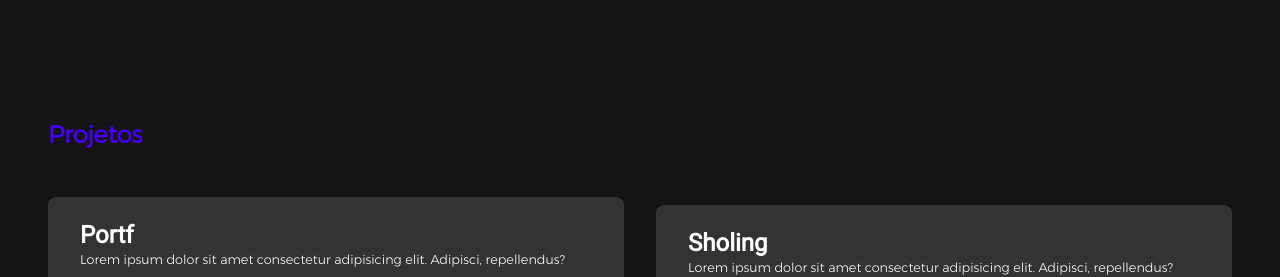
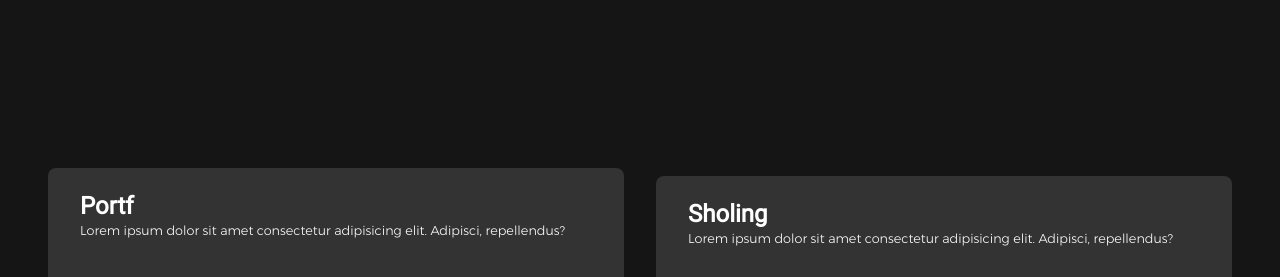
Before and after one commit to TomasManuelTM/portfolio, a plain HTML site: page index.html in a window 1280 px wide. Shown: the part 2320-2597 px from the top of the page. Drawn offline with Linux system fonts and the light colour scheme.

Commit message:
titulo push

```diff
--- a/assets/js/index.js
+++ b/assets/js/index.js
@@ -18,6 +18,8 @@ listLink.forEach(btn =>{
     btn.addEventListener('click', function(e){
         limparList();
         e.preventDefault();
+        var tag = btn.hash.replace("#", "");
+        document.title = (tag == "inicio") ? "Portfólio | Tomas Manuel" : tag.replace(tag.charAt(0), tag.charAt(0).toLocaleUpperCase())+' | Tomas Manuel';
         Js(btn.hash).scrollIntoView();
         btn.classList.add("this");
     });
--- a/assets/sass/index.sass
+++ b/assets/sass/index.sass
@@ -333,10 +333,6 @@ body
         @extend .padrao
         height: 100%!important
 
-        h1
-            margin: 0 auto
-            font-weight: 900
-            color: var(--color)
         ul
             width: 100%
             padding: 3rem 0 0
--- a/index.html
+++ b/index.html
@@ -5,7 +5,7 @@
     <meta http-equiv="X-UA-Compatible" content="IE=edge">
     <meta name="theme-color" content="#4700fe">
     <meta name="description" content="Portfólio utilizado para mostrar os projetos e skill de meus tragéto tm">
-    <meta name="keywords" content="TM, Portfólio, Dev, Projetos">
+    <meta name="keywords" content="TM, portfólio, dev, projetos, tomas, fullstack">
     <meta name="viewport" content="width=device-width, initial-scale=1.0">
     <title>Portfólio | Tomas Manuel</title>
     <link rel="stylesheet" href="assets/sass/index.css">
@@ -130,7 +130,6 @@
     </article>
     <!-- projetos -->
     <section class="projetos" id="projetos">
-        <h1>Projetos</h1>
         <ul>
             <li>
                 <div class="descricao">
```
Also changed, not shown: assets/sass/index.css, 1 other file.
